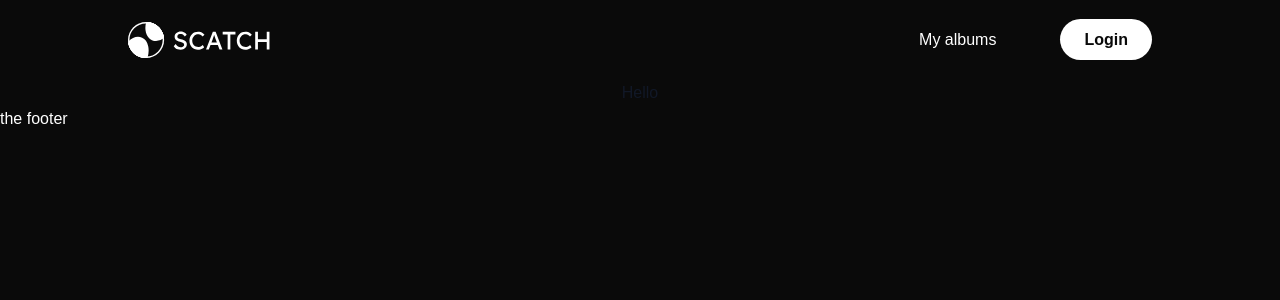
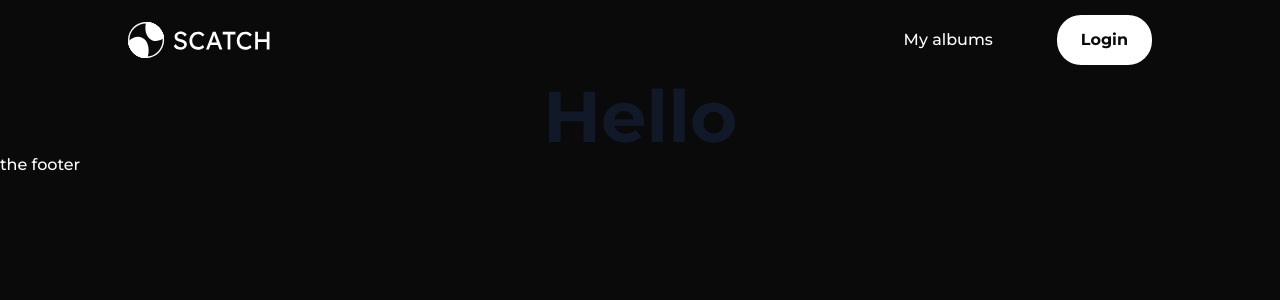
Before and after one commit to malkiii/scatch, a Next.js app: page / in a window 1280 px wide. Shown: the top 300 px of the page. Built offline with nearby package versions, Linux system fonts and the light colour scheme.

Commit message:
Adding some component classes ✨.

```diff
--- a/styles/globals.css
+++ b/styles/globals.css
@@ -1,16 +1,35 @@
+@import url('https://fonts.googleapis.com/css2?family=Montserrat:wght@500;600;700&display=swap');
+@import url('https://fonts.googleapis.com/css2?family=Rubik:wght@400;500&display=swap');
+
 @tailwind base;
 @tailwind components;
 @tailwind utilities;
 
-html,
-body {
-  padding: 0;
-  margin: 0;
-  font-family: -apple-system, BlinkMacSystemFont, Segoe UI, Roboto, Oxygen,
-    Ubuntu, Cantarell, Fira Sans, Droid Sans, Helvetica Neue, sans-serif;
-  line-height: 1.6;
+@layer base {
+  *,
+  *::before,
+  *::after {
+    @apply box-border;
+  }
+  h1 {
+    @apply text-7xl font-extrabold;
+  }
+  h2 {
+    @apply text-5xl font-extrabold;
+  }
+  p {
+    @apply font-rubik leading-relaxed;
+  }
 }
 
-* {
-  box-sizing: border-box;
+@layer components {
+  .theme-gradient {
+    @apply bg-gradient-to-br from-theme to-blue-500;
+  }
+  .theme-btn {
+    @apply relative inline-flex overflow-hidden before:absolute before:bg-cyan-500 hover:text-white before:-translate-x-1/2 before:left-1/2 before:w-[110%] before:h-0 hover:before:h-[300%] before:transition-all before:duration-500 before:rounded-circle;
+  }
+  .slider-image {
+    @apply relative w-[29vw] overflow-hidden after:absolute after:bg-cyan-500 after:top-0 after:w-0 after:h-full hover:after:w-full after:transition-all after:duration-200 after:opacity-25 after:mix-blend-difference aspect-[1920/1080];
+  }
 }
```
